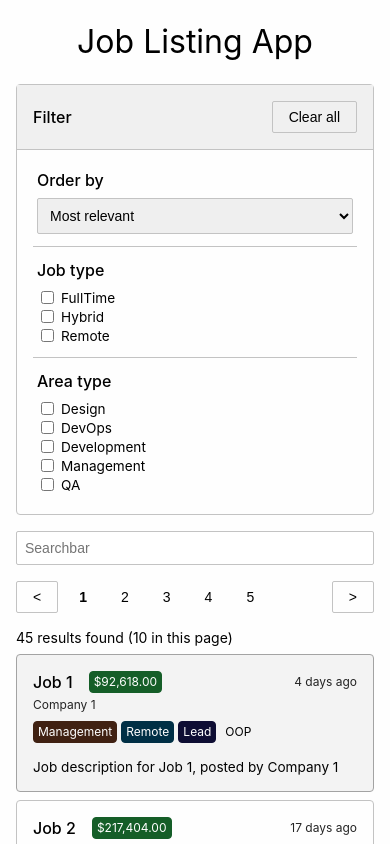
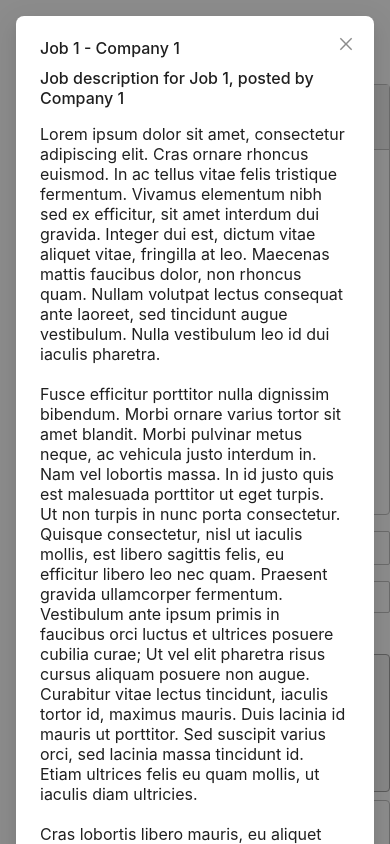
Before and after one commit to jpricardo/job-listing, a Next.js app: page / in a window 390 px wide. Both pictures are taken after a click on the element 195 px from the left and 723 px from the top of the page. Shown: the top 844 px of the page. Built offline with nearby package versions, Linux system fonts and the light colour scheme.

Commit message:
feat: modal to display job details on a small screen

```diff
--- a/src/app/page.tsx
+++ b/src/app/page.tsx
@@ -1,17 +1,20 @@
 'use client';
-import { Col, Flex, Row } from 'antd';
+import { Col, Flex, Grid, Row } from 'antd';
 import { memo, useCallback, useEffect, useMemo, useTransition } from 'react';
 
 import Controls from '@/components/Controls';
 import Header from '@/components/Header';
 import SearchBar from '@/components/inputs/SearchBar';
 import JobDetailsCard from '@/components/JobDetailsCard';
+import JobDetailsModal from '@/components/JobDetailsModal';
 import JobList from '@/components/JobList';
 import Pagination from '@/components/Pagination';
 import { useIsMobile } from '@/hooks/useIsMobile';
 import useObjectReducer from '@/hooks/useObjectReducer';
 import { AreaType, JobType, OrderByType } from '@/lib';
 import useAllJobsQuery from '@/queries/useAllJobsQuery';
+
+const { useBreakpoint } = Grid;
 
 type DispatchData = {
 	// Controls
@@ -29,6 +32,8 @@ type DispatchData = {
 
 function Home() {
 	const isMobile = useIsMobile();
+	const breakpoint = useBreakpoint();
+	const isLargeScreen = breakpoint.xl;
 
 	// Reducer
 	const [_, startTransition] = useTransition();
@@ -129,9 +134,17 @@ function Home() {
 					</Flex>
 				</Col>
 
-				<Col xs={24} xl={8} xxl={12}>
-					{state.activeId !== undefined ? <JobDetailsCard jobId={state.activeId} /> : null}
-				</Col>
+				{state.activeId !== undefined && (
+					<>
+						{isLargeScreen ? (
+							<Col xs={0} xl={8} xxl={12}>
+								<JobDetailsCard jobId={state.activeId} />
+							</Col>
+						) : (
+							<JobDetailsModal jobId={state.activeId} onClose={() => doUpdate({ activeId: undefined })} open />
+						)}
+					</>
+				)}
 			</Row>
 		</main>
 	);
--- /dev/null
+++ b/src/components/JobDetailsModal.tsx
@@ -0,0 +1,47 @@
+import { Flex, Modal } from 'antd';
+import { memo } from 'react';
+
+import { useIsMobile } from '@/hooks/useIsMobile';
+import useJobByIdQuery from '@/queries/useJobByIdQuery';
+
+import Body from './typography/Body';
+import Title from './typography/Title';
+
+type JobDetailsModalProps = {
+	jobId?: number;
+
+	open: boolean;
+	onClose: () => void;
+};
+
+function JobDetailsModal({ jobId, open, onClose }: JobDetailsModalProps) {
+	const isMobile = useIsMobile();
+	const { data, isPending } = useJobByIdQuery(jobId);
+
+	return (
+		<Modal
+			open={open}
+			onClose={onClose}
+			onCancel={onClose}
+			loading={isPending}
+			footer={null}
+			title={
+				<Title>
+					{data?.title} - {data?.company}
+				</Title>
+			}
+			width={800}
+			style={isMobile ? { top: 0, bottom: 0, padding: '0.5rem' } : {}}
+		>
+			<Flex gap='1rem' vertical>
+				<Title>{data?.shortDescription}</Title>
+
+				<Body size='large' style={{ whiteSpace: 'break-spaces' }}>
+					{data?.description}
+				</Body>
+			</Flex>
+		</Modal>
+	);
+}
+
+export default memo(JobDetailsModal);
```
